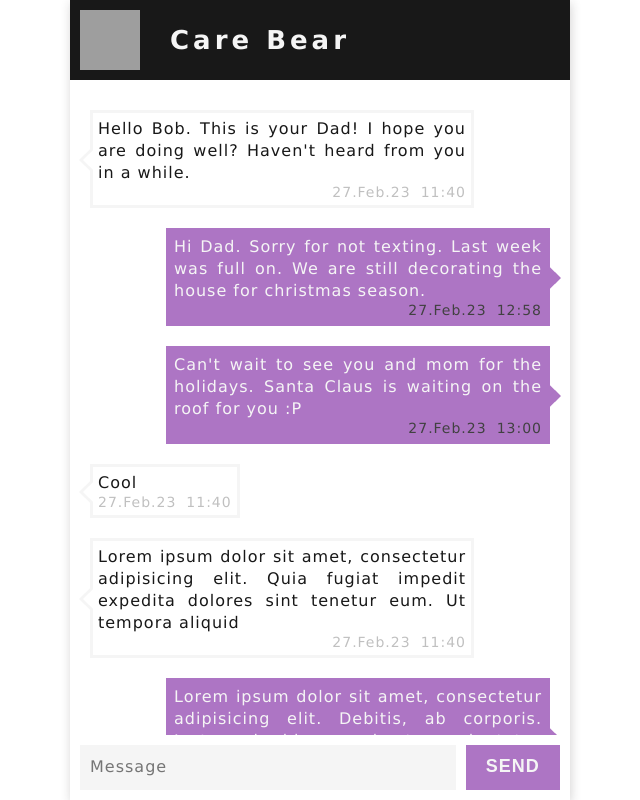
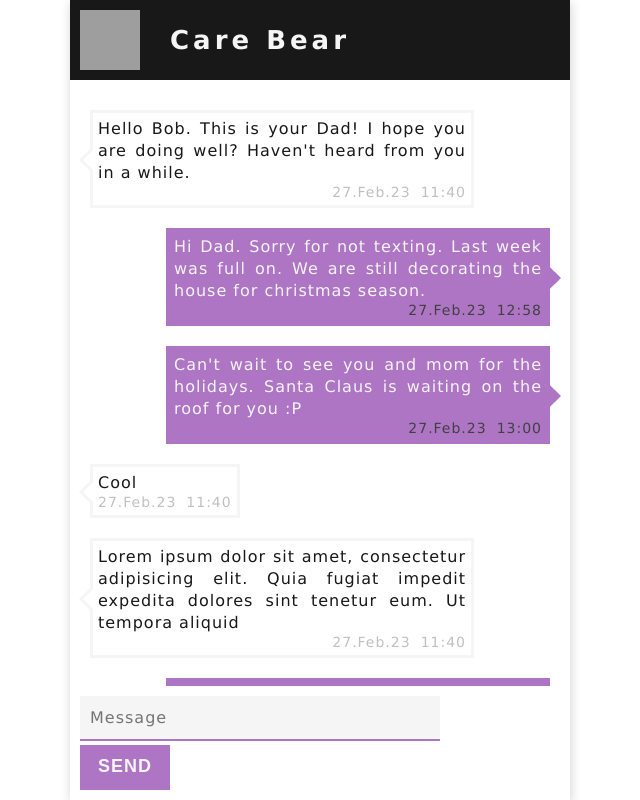
Before and after one commit to ReneCodes/Chat-with-Dad, a plain HTML site: page index.html in a window 1280 px wide. Shown: the whole page, without its empty margins (320-960 px from the left). Drawn offline with nearby package versions, Linux system fonts and the light colour scheme; grey boxes are pictures that could not be loaded.

Commit message:
placed textarea and btn in form,

```diff
--- a/index.html
+++ b/index.html
@@ -39,6 +39,7 @@
               </div>
             </div>
           </div>
+
           <div class="message right">
             <div class="text-block">
               <div class="text">
@@ -112,6 +113,7 @@
           </div>
         </div>
         <div class="input-container">
+          <form id="send-text">
             <!-- Citation:
               SeekLoad(1. Mar. 2017), Stackoverflow Thread,
               (https://stackoverflow.com/questions/5286663/wrapping-text-inside-input-type-text-element-html-css#:~:text=%3C/textarea%3E-,Atributes%3A,-To%20limit%20the). https://stackoverflow.com/
@@ -123,8 +125,11 @@
               minlength="1"
               wrap="soft"
               placeholder="Message"
+              autofocus="on"
+              spellcheck="true"
             ></textarea>
-          <button class="btn">Send</button>
+            <button type="submit" class="btn">Send</button>
+          </form>
         </div>
       </div>
     </main>
```
Lines whose indentation alone changed are shown as unchanged.
